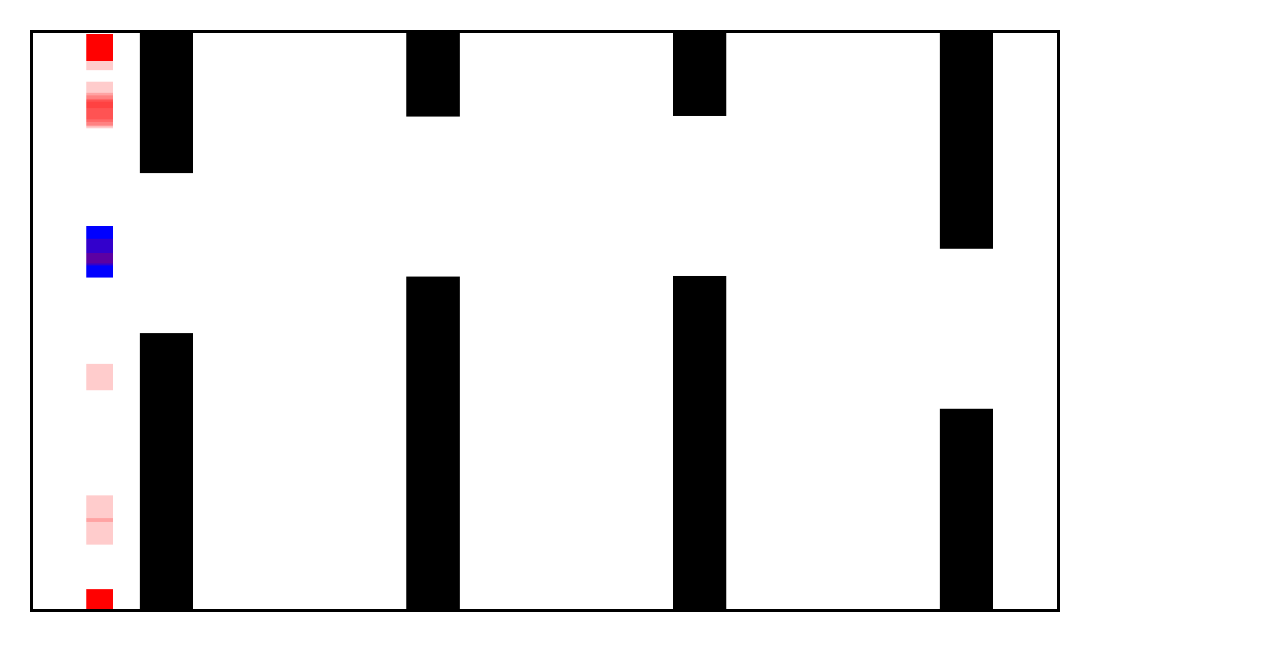
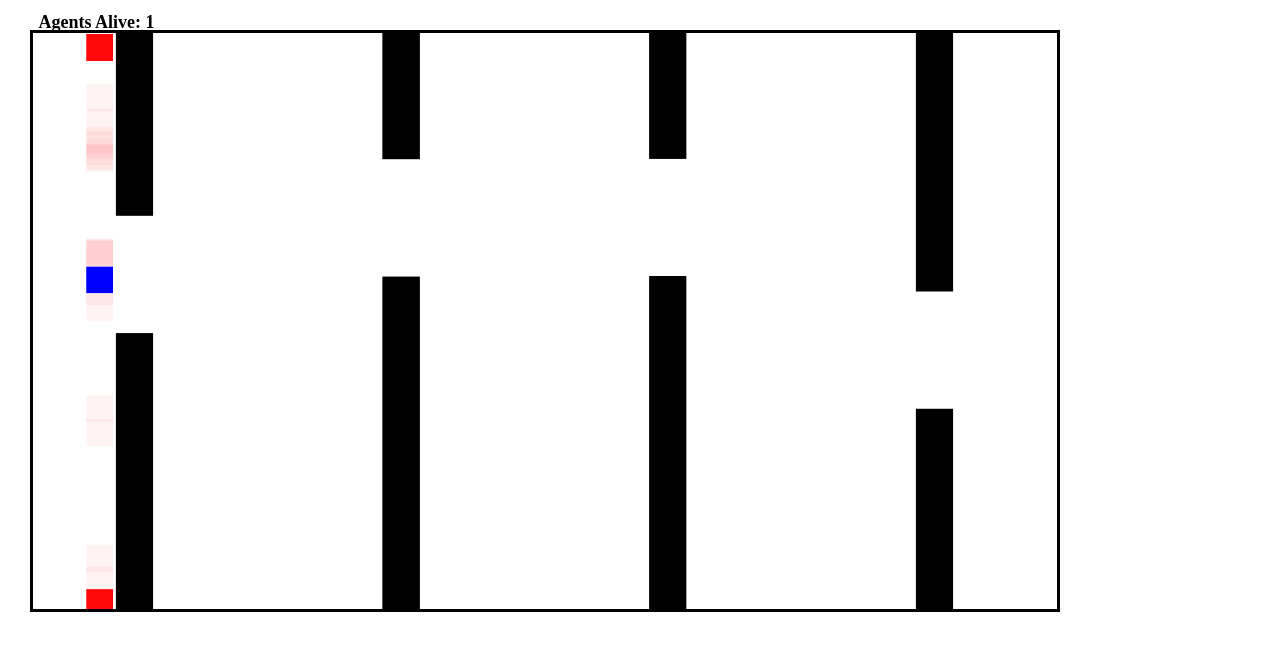
Before and after one commit to AlexanderGardiner/flappybirdneuralnetwork, a plain HTML site: page index.html in a window 1280 px wide. Drawn offline with Linux system fonts and the light colour scheme.

Commit message:
It learns!

```diff
--- a/index.html
+++ b/index.html
@@ -9,6 +9,7 @@
   </head>
   <body>
     <canvas id="sceneCanvas"></canvas>
+    <h1 id="aliveAgents">Agents Alive:</h1>
     <script src="index.js"></script>
   </body>
 </html>
--- a/index.js
+++ b/index.js
@@ -7,14 +7,16 @@ let networks = [];
 let networksFailureTimes = [];
 let totalAgents = 1000;
 let geneticDivergenceFactor = 0.1;
+let startingWallSpeed = 5;
+let wallSpeed = startingWallSpeed;
 
 let mainLoopInterval;
-
+let aliveAgents = document.getElementById("aliveAgents");
 function initializeScene() {
   sceneCanvas = setupCanvas(1920, 1080);
   sceneCanvasCTX = sceneCanvas.getContext("2d");
 
-  walls = initializeWalls(5, 100, 300, 300, 800, 500, 700);
+  walls = initializeWalls(5, 70, 220, 300, 800, 500, 700);
 
   for (let i = 0; i < totalAgents; i++) {
     players.push(initializePlayer(100, 500, 50, 0.3));
@@ -25,13 +27,13 @@ function initializeScene() {
 }
 
 function newGeneration(winningNetwork) {
-  console.log(winningNetwork);
   players = [];
   networks = [];
   walls = [];
   networksFailureTimes = [];
   gameOver = [];
-  walls = initializeWalls(5, 100, 300, 300, 800, 500, 700);
+  wallSpeed = startingWallSpeed;
+  walls = initializeWalls(5, 70, 220, 300, 800, 500, 700);
   for (let i = 0; i < totalAgents; i++) {
     players.push(initializePlayer(100, 500, 50, 0.3));
     networks.push(
@@ -45,10 +47,9 @@ function newGeneration(winningNetwork) {
         winningNetwork.outputLayer
       )
     );
-    console.log(networks[i]);
     networks[i].geneticEvolution(geneticDivergenceFactor);
-    console.log(networks[i]);
   }
+
   requestAnimationFrame(mainLoop);
 }
 
@@ -62,7 +63,6 @@ function getAgentAction(network, player, walls) {
       closestWall = wall;
     }
   }
-  // console.log(network);
   let computation = network.computeOutputs([
     [horizontalDistanceFromPlayerToWall(player, closestWall)],
     [playerDistanceFromGround(player)],
@@ -97,14 +97,14 @@ function getMostRecentIndices(array, count) {
 function mainLoop() {
   clearCanvas(sceneCanvas, sceneCanvasCTX);
 
-  updateWalls(walls, 100, 300, 300, 800, 500);
+  updateWalls(walls, 70, 220, 300, 800, 500);
   moveWalls(walls);
 
   let livingPlayersCount = 0;
   for (let i = 0; i < players.length; i++) {
     if (!gameOver[i]) {
       if (getAgentAction(networks[i], players[i], walls)) {
-        jumpPlayer(players[i], 10);
+        jumpPlayer(players[i], 8);
       }
       movePlayer(players[i]);
       updatePlayerVelocity(players[i]);
@@ -122,12 +122,21 @@ function mainLoop() {
       drawPlayer(players[i], sceneCanvasCTX, sceneCanvas.height, "blue", 1);
       livingPlayersCount += 1;
     } else {
-      drawPlayer(players[i], sceneCanvasCTX, sceneCanvas.height, "red", 0.2);
+      drawPlayer(players[i], sceneCanvasCTX, sceneCanvas.height, "red", 0.05);
     }
   }
 
   drawWalls(walls, sceneCanvasCTX, sceneCanvas.height);
 
+  aliveAgents.innerHTML = "Agents Alive: " + livingPlayersCount;
+  if (geneticDivergenceFactor > 0.005) {
+    geneticDivergenceFactor -= 0.00001;
+  } else {
+    geneticDivergenceFactor = 0;
+  }
+  console.log(geneticDivergenceFactor);
+
+  wallSpeed += 0.001;
   if (livingPlayersCount == 0) {
     clearInterval(mainLoopInterval);
     newGeneration(networks[getMostRecentIndices(networksFailureTimes, 1)]);
@@ -192,7 +201,7 @@ function jumpPlayer(player, velocity) {
 
 function moveWalls(walls) {
   for (let wall of walls) {
-    wall.xPosition -= 5;
+    wall.xPosition -= wallSpeed;
   }
 }
 
@@ -382,7 +391,6 @@ class NeuralNetwork {
       for (let i = 0; i < hiddenLayersInputs.length; i++) {
         let hiddenLayerNeurons = [];
         for (let j = 0; j < hiddenLayersHeights[i]; j++) {
-          console.log(hiddenLayers[i].neurons);
           hiddenLayerNeurons.push(
             new Neuron(
               hiddenLayersInputs[i],
@@ -429,22 +437,15 @@ class NeuralNetwork {
   }
 
   computeOutputs(inputs) {
-    // console.log(inputs);
     let inputLayerOutputs = this.inputLayer.computeOutputs(inputs);
-    // console.log("input layer", inputLayerOutputs);
     let hiddenLayerOutputs = [];
 
     for (let i = 0; i < this.hiddenLayers[0].neurons.length; i++) {
       hiddenLayerOutputs.push(inputLayerOutputs);
     }
-    // console.log("hidden layer inputs", hiddenLayerOutputs);
     for (let i = 0; i < this.hiddenLayers.length; i++) {
       hiddenLayerOutputs =
         this.hiddenLayers[i].computeOutputs(hiddenLayerOutputs);
-      // console.log("hidden layer outputs", hiddenLayerOutputs);
-
-      // console.log("test");
-      // console.log("hidden layer ", i, hiddenLayerOutputs);
     }
 
     let outputLayerOutputs = this.outputLayer.computeOutputs([
@@ -501,8 +502,6 @@ class Neuron {
   }
 
   compute(inputs) {
-    // console.log(inputs.length);
-    // console.log(this.weights.length);
     if (inputs.length != this.weights.length) {
       console.log("Error, weights and inputs must have the same length");
       return "Error, weights and inputs must have the same length";
--- a/style.css
+++ b/style.css
@@ -4,3 +4,11 @@
   margin: 2%;
   outline: black 3px solid;
 }
+
+#aliveAgents {
+  left: 0px;
+  top: 0px;
+  margin-left: 3%;
+  font-size: large;
+  position: absolute;
+}
```
